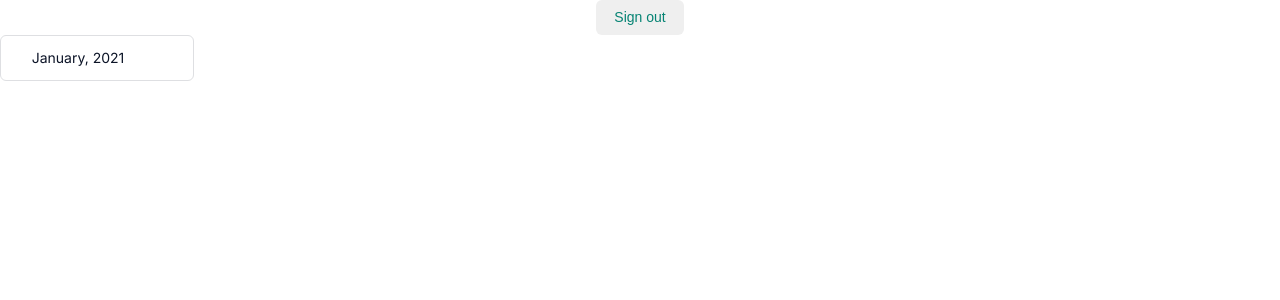
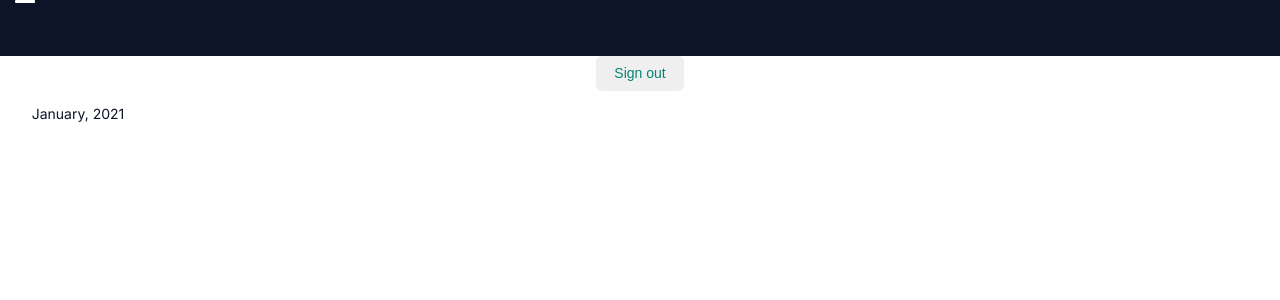
Before and after one commit to gessdead/4peopledash, a React (Create React App) app: page / in a window 1280 px wide. Shown: the top 300 px of the page. Built offline with nearby package versions, Linux system fonts and the light colour scheme.

Commit message:
add header && fix some styles

```diff
--- a/public/index.html
+++ b/public/index.html
@@ -3,7 +3,7 @@
   <head>
     <meta charset="utf-8" />
     <link rel="icon" href="%PUBLIC_URL%/favicon.ico" />
-    <meta name="viewport" content="width=device-width, initial-scale=1" />
+    <meta name="viewport" content="width=styleUtils-width, initial-scale=1" />
     <meta name="theme-color" content="#000000" />
     <meta
       name="description"
@@ -12,7 +12,7 @@
     <link rel="apple-touch-icon" href="%PUBLIC_URL%/logo192.png" />
     <!--
       manifest.json provides metadata used when your web app is installed on a
-      user's mobile device or desktop. See https://developers.google.com/web/fundamentals/web-app-manifest/
+      user's mobile styleUtils or desktop. See https://developers.google.com/web/fundamentals/web-app-manifest/
     -->
     <link rel="manifest" href="%PUBLIC_URL%/manifest.json" />
     <!--
--- a/src/App.js
+++ b/src/App.js
@@ -1,13 +1,14 @@
+import styled from 'styled-components';
 import './App.scss';
 
+import Header from "./components/header/Header"
 import Button from "./components/button/Button";
 import Select from "./components/select/Select";
 
 function App() {
     return (
         <div className="App">
-            <header>
-            </header>
+            <Header/>
             <main>
                 <Button/>
                 <Select/>
--- a/src/components/button/Button.js
+++ b/src/components/button/Button.js
@@ -1,14 +1,15 @@
 import styled from 'styled-components';
+import {color} from '../../global/style-utils';
 
 const Btn = styled('button')`
-  color: #058373;
+  color: ${color.green};
   font-size: 14px;
   line-height: 17px;
   font-weight: 500;
   border: none;
   border-radius: 6px;
   padding: 9px 18px;
-  background-color: rgba(#058373, .1)`
+  background-color: ${color.green_01}`
 
 export default function Button() {
     return (
--- /dev/null
+++ b/src/components/header/Header.js
@@ -0,0 +1,55 @@
+import styled from 'styled-components';
+import {color} from "../../global/style-utils";
+
+const HeaderElem = styled.header`
+  width: 100vw;
+  height: 56px;
+  background-color: ${color.black};
+  display: flex;
+  padding-left: 15px;
+`;
+
+const BurgerContainer = styled.div`
+  display: flex;
+  height: 13px;
+`;
+
+const Burger = styled.span`
+  position: relative;
+  width: 20px;
+  height: 3px;
+  border-radius: 1px;
+  background-color: ${color.white};
+  display: flex;
+  flex-flow: column;
+
+  &::before {
+    content: '';
+    display: block;
+    width: 20px;
+    height: 3px;
+    margin-bottom: 2px;
+    background-color: ${color.white};
+    border-radius: 1px;
+  }
+
+  &::after {
+    content: '';
+    display: block;
+    width: 20px;
+    height: 3px;
+    margin-top: 2px;
+    background-color: ${color.white};
+    border-radius: 1px;
+  }
+`
+
+export default function Header() {
+  return (
+    <HeaderElem>
+      <BurgerContainer>
+        <Burger/>
+      </BurgerContainer>
+    </HeaderElem>
+  )
+}
--- a/src/components/select/Select.js
+++ b/src/components/select/Select.js
@@ -1,27 +1,28 @@
 import {useState} from "react";
 import styled from 'styled-components';
+import {color} from "../../global/style-utils";
 
-const DropDownContainer = styled('div')`
+const DropDownContainer = styled.div`
   width: 194px;
 `;
 
-const DropDownHeader = styled('div')`
+const DropDownHeader = styled.div`
   font-size: 14px;
   line-height: 17px;
-  color: #0C1427;
+  color: ${color.black};
   padding: 13px 55px 14px 17px;
-  border: 1px solid #DEDFE2;
+  border: 1px solid ${color.white};
   border-radius: 6px;
   cursor: pointer;
 `;
 
-const DropDownListContainer = styled('div')`
+const DropDownListContainer = styled.div`
   padding: 19px 6px 19px 0;
   box-shadow: 0 2px 2px rgba(12, 20, 39, .1);
   border-radius: 8px;
 `;
 
-const DropDownList = styled('ul')`
+const DropDownList = styled.ul`
   margin: 0;
   padding: 0;
   overflow-y: scroll;
@@ -46,7 +47,7 @@ const DropDownList = styled('ul')`
   }
 `;
 
-const ListItem = styled('li')`
+const ListItem = styled.li`
   font-size: 14px;
   line-height: 17px;
   font-weight: normal;
@@ -66,7 +67,7 @@ const options = ['January, 2021',
     'October, 2021',
     'November, 2021',
     'December, 2021'
-]
+];
 
 function Select() {
     const [isOpen, setIsOpen] = useState(false);
@@ -84,7 +85,7 @@ function Select() {
             <DropDownHeader onClick={toggling}>
                 {selectedOption|| "January, 2021"}
             </DropDownHeader>
-            {isOpen && (
+            { isOpen && (
                 <DropDownListContainer>
                     <DropDownList>
                         {options.map(option => (
--- /dev/null
+++ b/src/global/style-utils.js
@@ -0,0 +1,19 @@
+
+const size = {
+    mobile: '320px',
+    desktop: '1440px'
+}
+
+export const bp = {
+    mobile: `(min-width: ${size.mobile})`,
+    device: `(min-width: ${size.desktop})`
+}
+
+// colors
+export const color = {
+    black: '#0C1427',
+    white: '#fff',
+    gray: '#DEDFE2',
+    green: '#058373',
+    green_01: 'rgba(#058373, .1)'
+}
--- a/src/global/utils.scss
+++ b/src/global/utils.scss
@@ -5,8 +5,6 @@ $c_white: #fff;
 $c_gray: #DEDFE2;
 $c_green: #058373;
 $c_green_01: rgba(#058373, .1);
-
-
 
 $t_rad: 6px;
 
```
Also changed, not shown: src/global/device.js (deleted, +0 -9 lines). Lines whose indentation alone changed are shown as unchanged.
